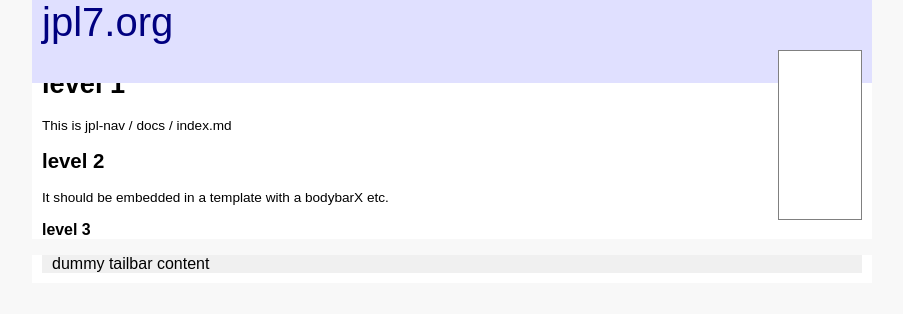
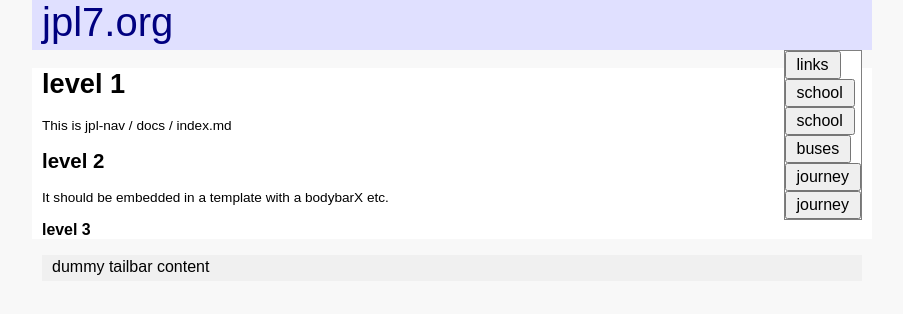
Before and after one commit to anionic/jpl-nav, a Jekyll site: the page built from docs/index.md, in a window 1280 px wide. Shown: the top 314 px of the page, without its empty margins (188-1091 px from the left). Built offline with Jekyll 4.4.1, drawn with Linux system fonts in a browser that asks for light colours.

Commit message:
Update default.html

```diff
--- a/docs/_layouts/default.html
+++ b/docs/_layouts/default.html
@@ -46,7 +46,7 @@
 					background-color: #E0E0FF;
 					background-position: left top;
 					background-repeat: no-repeat;
-					height: 83px;
+					height: 50px;
 					margin: 0 auto 0 auto; /* horiz centred */
 					max-width: 820px;
 					padding: 0 10px 0 10px;
@@ -115,7 +115,7 @@
 					margin: 0 0 0 0;
 					padding: 0 0 0 0;
 					position: absolute; /* within bodybar */
-					top: 50px;
+					top: 50px; /* below bodybar */
 				}
 				@media all and (max-width: 800px) {
 					nav > ul { /* main menu, in drop-down style */
@@ -127,7 +127,7 @@
 						margin: 0 0 0 0;
 						padding: 0 0 0 0;
 						right: 0; /* was 5px */
-						top: 60px;
+						top: 50px;
 						width: 100%; /* was 70% */
 					}
 					nav > ul.open {
@@ -153,13 +153,10 @@
 					}
 				}
 				nav > ul > li > button { /* main menu item content, in spread-out style */
-					background: transparent;
-					border-color: transparent;
-					color: #FFFFFF; /* white, against black of banner image */
+					colorQ: #FFFFFF; /* white, against black of banner image */
 					cursor: pointer;
 					display: block; /* enable all-round padding control */
 					font-size: 100%;
-					font-weight: bold;
 					margin: 0 0 0 0;
 					padding: 3px 10px 3px 10px;
 					text-decoration: none;
@@ -209,16 +206,12 @@
 				}
 				.tailbar {
 					background-color: #F0F0F0;
-					border-left: 10px solid #FFFFFF;
-					border-right: 10px solid #FFFFFF;
-					border-bottom: 10px solid #FFFFFF;
 					margin: 0 auto 0 auto;
 					max-width: 800px;
-					padding: 0 10px 0 10px;
+					padding: 3px 10px 5px 10px;
 				}
 				@media all and (max-width: 800px) {
 					.tailbar {
-					/*	width: 380px; */
 						display: none;
 					}
 				}
```
